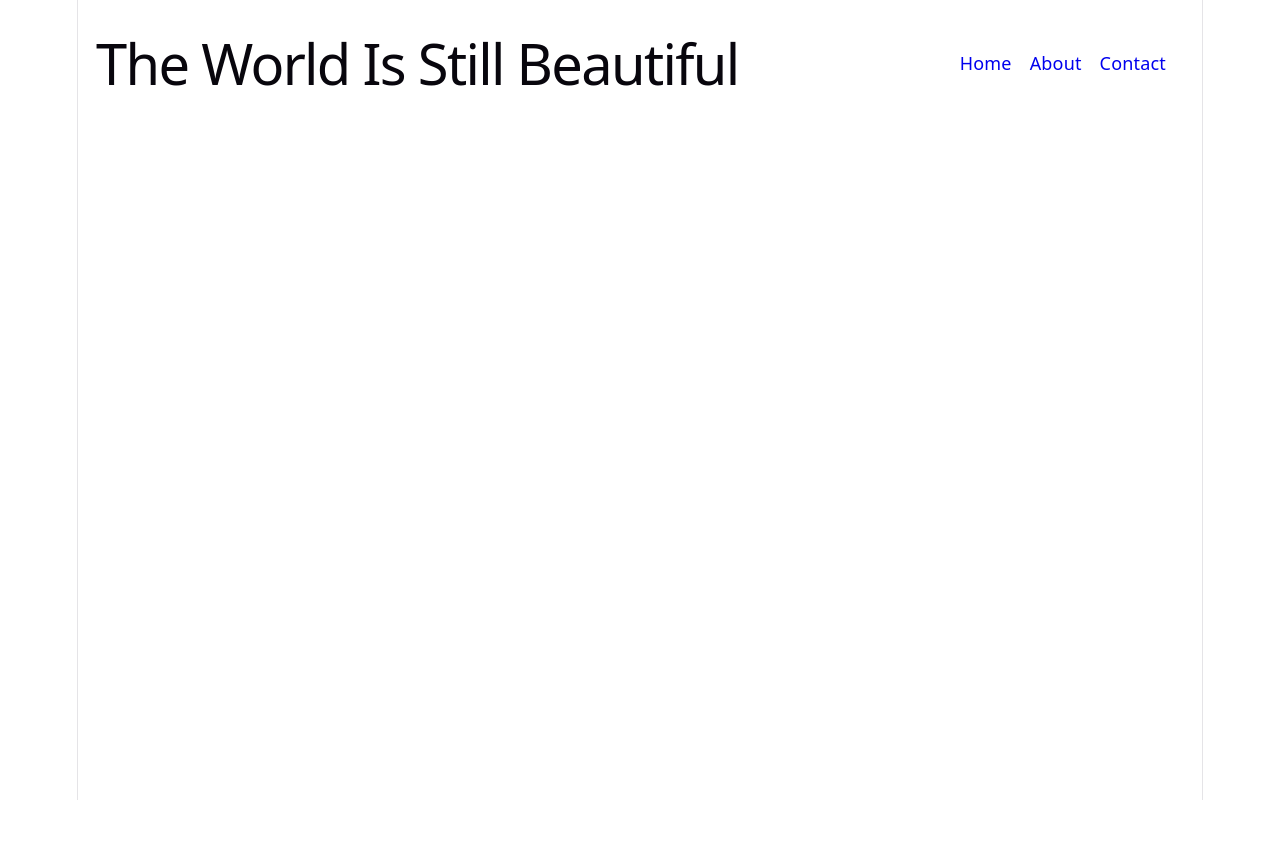
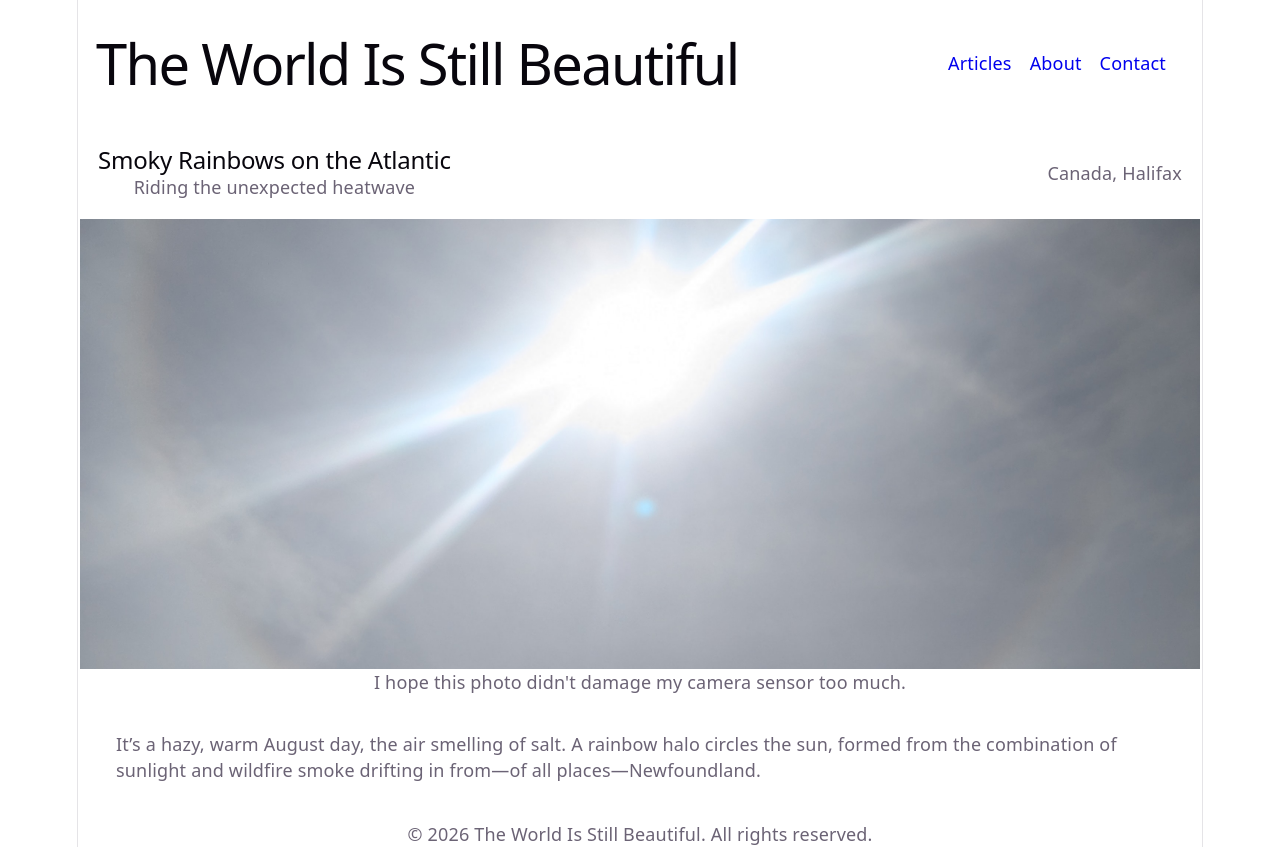
Before and after one commit to alexa-661/travel-blog, a React (Vite) app: page /articles/smoky-rainbows-on-the-atlantic in a window 1280 px wide. Before the commit the page ends 800 px from the top, so only its background shows below. Built offline with nearby package versions, Linux system fonts and the light colour scheme.

Commit message:
Added fake articles with styling.

```diff
--- a/src/App.tsx
+++ b/src/App.tsx
@@ -4,6 +4,9 @@ import GlobalMap from './components/GlobalMap'
 import NavBar from './components/NavBar'
 import About from './components/About'
 import Contact from './components/Contact'
+import Article from './components/Article'
+import Footer from './components/Footer'
+import Articles from './components/Articles'
 
 function App() {
 
@@ -14,7 +17,10 @@ function App() {
         <Route path="/" element={<GlobalMap />} />
         <Route path="/about" element={<About />} />
         <Route path="/contact" element={<Contact />} />
+        <Route path="/articles" element={<Articles />} />
+        <Route path="/articles/:slug" element={<Article />} />
       </Routes>
+      <Footer />
     </>
   )
 }
--- /dev/null
+++ b/src/assets/articles/articles.ts
@@ -0,0 +1,40 @@
+import type { Article } from "../../types/types";
+
+export const articles: Article[] = [
+  {
+    slug: 'watch-for-bears',
+    title: 'Watch for Bears',
+    subtitle: 'Hiking in the Yukon',
+    continent: 'North America',
+    country: 'Canada',
+    city: 'Whitehorse',
+    excerpt: 'When I close my eyes and think about last summer, I see myself lying diagonally across the back of a rented Bronco, attempting to sleep while sweating inside a too-warm sleeping bag.',
+    coordinates: {
+      latitude: 60.7212,
+      longitude: -135.0568
+    },
+    headerImage: {
+      src: '/images/trail-view-sheeps-creek-kluane-01.jpg',
+      alt: 'A view of Kluane National Park from the top of Sheep\'s Creek hike.',
+      caption: 'It just keeps going up.'
+    }
+  },
+  {
+    slug: 'smoky-rainbows-on-the-atlantic',
+    title: 'Smoky Rainbows on the Atlantic',
+    subtitle: 'Riding the unexpected heatwave',
+    continent: 'North America',
+    country: 'Canada',
+    city: 'Halifax',
+    excerpt: 'It’s a hazy, warm August day, the air smelling of salt. A rainbow halo circles the sun, formed from the combination of sunlight and wildfire smoke drifting in from—of all places—Newfoundland.',
+    coordinates: {
+      latitude: 44.6488,
+      longitude: -63.5824
+    },
+    headerImage: {
+      src: '/images/halifax-smoky-rainbow-02.jpg',
+      alt: 'A view of a rainbow ring around the sun.',
+      caption: 'I hope this photo didn\'t damage my camera sensor too much.'
+    }
+  }
+]
--- /dev/null
+++ b/src/components/Article.tsx
@@ -0,0 +1,52 @@
+import type { Article } from "../types/types";
+import { articles } from "../assets/articles/articles";
+import { useParams } from "react-router";
+
+const Article = () => {
+   const { slug } = useParams<{ slug: string }>();
+   const article = articles.find((article: Article) => article.slug === slug);
+
+   if (!article) {
+      return <div>Article not found</div>;
+   }
+
+   return (
+      <div style={{border: '2px solid white'}}>
+         <div style={{ display: 'flex', flexDirection: 'row', justifyContent: 'space-between', alignItems: 'center', width: '100%', boxSizing: 'border-box', padding: '1rem' }}>
+            <div>
+               <h2 style={{ margin: 0 }}>{article.title}</h2>
+               <p>{article.subtitle}</p>
+            </div>
+            <p>{article.country}, {article.city}</p>
+         </div>
+
+         <figure style={{width: '100%', margin: '0 auto'}}>
+            <div
+               style={{
+                  width: '100%',
+                  height: '25rem',
+                  overflow: 'hidden',
+               }}
+            >
+               <img
+                  src={article.headerImage.src}
+                  alt={article.headerImage.alt}
+                  loading="lazy"
+                  style={{
+                     width: '100%',
+                     height: '100%',
+                     objectFit: 'cover',
+                     objectPosition: 'center'
+                  }}
+               />
+            </div>
+            <figcaption>{article.headerImage.caption}</figcaption>
+         </figure>
+         <div style={{ padding: '2rem', textAlign: 'left' }}>
+            <p>{article.excerpt}</p>
+         </div>
+      </div>
+   );
+};
+
+export default Article;
--- /dev/null
+++ b/src/components/Articles.tsx
@@ -0,0 +1,62 @@
+import { Link } from 'react-router';
+import { articles } from '../assets/articles/articles';
+
+const Articles = () =>
+{
+
+   const articleJSX = articles.map((article) =>
+   {
+      return (
+         <div
+            key={article.slug}
+            className="article"
+            style={{ display: 'flex',
+            flexDirection: 'row',
+            justifyContent: 'space-between',
+            width: '100%',
+            boxSizing: 'border-box',
+            alignItems: 'flex-start',
+            gap: '2rem', margin: '1rem' }}
+         >
+            <div style={{ flex: '1 1 0', minWidth: 0, margin: '1rem', textAlign: 'center' }}>
+               <figure style={{ width: '20rem', maxWidth: '100%', margin: '0 auto' }}>
+                  <div
+                     style={{
+                        width: '100%',
+                        aspectRatio: '1 / 1',
+                        overflow: 'hidden',
+                     }}
+                  >
+                     <img
+                        src={article.headerImage.src}
+                        alt={article.headerImage.alt}
+                        loading="lazy"
+                        style={{
+                           width: '100%',
+                           height: '100%',
+                           objectFit: 'cover',
+                           objectPosition: 'center'
+                        }}
+                     />
+                  </div>
+               <figcaption style={{ textAlign: 'center' }}>{article.headerImage.caption}</figcaption>
+               </figure>
+            </div>
+            <div style={{ flex: '3 1 0', minWidth: 0, margin: 0, padding: '2rem', textAlign: 'left' }}>
+               <Link to={`/articles/${article.slug}`}>
+                     <h2>{article.title}</h2>
+               </Link>
+               <h3>{article.subtitle}</h3>
+               <p>{article.country}, {article.city}</p>
+               <p>{article.excerpt}</p>
+               <button>Read More</button>
+            </div>
+         </div>
+      );
+   });
+
+   return <section className="articles">{articleJSX}</section>;
+
+};
+
+export default Articles;
--- /dev/null
+++ b/src/components/Footer.tsx
@@ -0,0 +1,12 @@
+
+const Footer = () => {
+  return (
+    <footer>
+      <div>
+        <p>&copy; {new Date().getFullYear()} The World Is Still Beautiful. All rights reserved.</p>
+      </div>
+    </footer>
+  );
+};
+
+export default Footer;
--- a/src/components/GlobalMap.tsx
+++ b/src/components/GlobalMap.tsx
@@ -3,6 +3,7 @@ import 'maplibre-gl/dist/maplibre-gl.css';
 import workerUrl from 'maplibre-gl/dist/maplibre-gl-worker.mjs?worker&url';
 import { useEffect, useRef } from 'react';
 import * as maplibregl from 'maplibre-gl';
+import Articles from './Articles';
 
 setWorkerUrl(workerUrl);
 
@@ -37,10 +38,13 @@ const GlobalMap = () => {
    }, []);
 
   return (
-      <div
-         ref={mapContainer}
-         style={{ width: '100%', height: '400px' }}
-      />
+      <>
+         <div
+            ref={mapContainer}
+            style={{ width: '100%', height: '400px' }}
+         />
+         <Articles />
+      </>
   );
 };
 
--- a/src/components/NavBar.tsx
+++ b/src/components/NavBar.tsx
@@ -3,11 +3,19 @@ import { Link } from "react-router";
 const NavBar = () => {
   return (
     <nav style={{ display: 'flex', justifyContent: 'space-between', alignItems: 'center', padding: '1rem' }}>
-      <h1>The World Is Still Beautiful</h1>
+      <Link to="/" style={{ textDecoration: 'none' }}>
+        <h1>The World Is Still Beautiful</h1>
+      </Link>
       <ul style={{ display: 'flex', listStyle: 'none', margin: 0, padding: 0 }}>
-         <li style={{ marginRight: '1rem' }}><Link to="/" style={{ textDecoration: 'none' }}>Home</Link></li>
-         <li style={{ marginRight: '1rem' }}><Link to="/about" style={{ textDecoration: 'none' }}>About</Link></li>
-         <li style={{ marginRight: '1rem' }}><Link to="/contact" style={{ textDecoration: 'none' }}>Contact</Link></li>
+         <li style={{ marginRight: '1rem' }}>
+            <Link to="/articles" style={{ textDecoration: 'none' }}>Articles</Link>
+         </li>
+         <li style={{ marginRight: '1rem' }}>
+            <Link to="/about" style={{ textDecoration: 'none' }}>About</Link>
+         </li>
+         <li style={{ marginRight: '1rem' }}>
+            <Link to="/contact" style={{ textDecoration: 'none' }}>Contact</Link>
+         </li>
       </ul>
     </nav>
   );
--- /dev/null
+++ b/src/types/types.ts
@@ -0,0 +1,23 @@
+export interface Image
+{
+   src: string;
+   alt: string;
+   caption?: string;
+};
+
+export interface Article
+{
+  slug: string;
+  title: string;
+  subtitle?: string;
+  continent: string;
+  country: string;
+  city: string;
+  excerpt: string;
+  coordinates: {
+    latitude: number;
+    longitude: number;
+  },
+  headerImage: Image,
+  galleryImages?: Image[]
+}
```
Also changed, not shown: public/images/halifax-smoky-rainbow-02.jpg (added), 1 other file (tests, documents, lock files or other folders).
